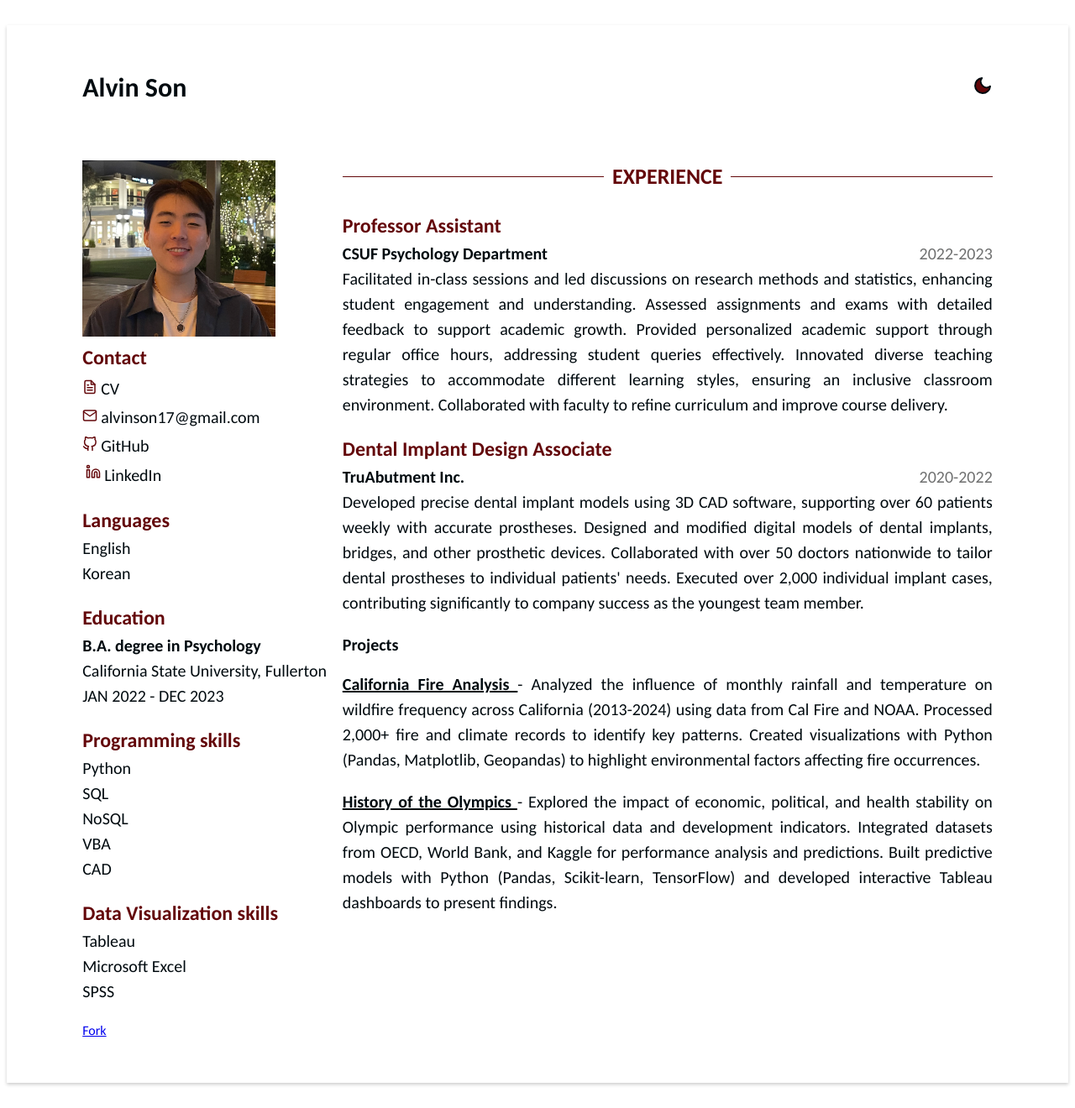
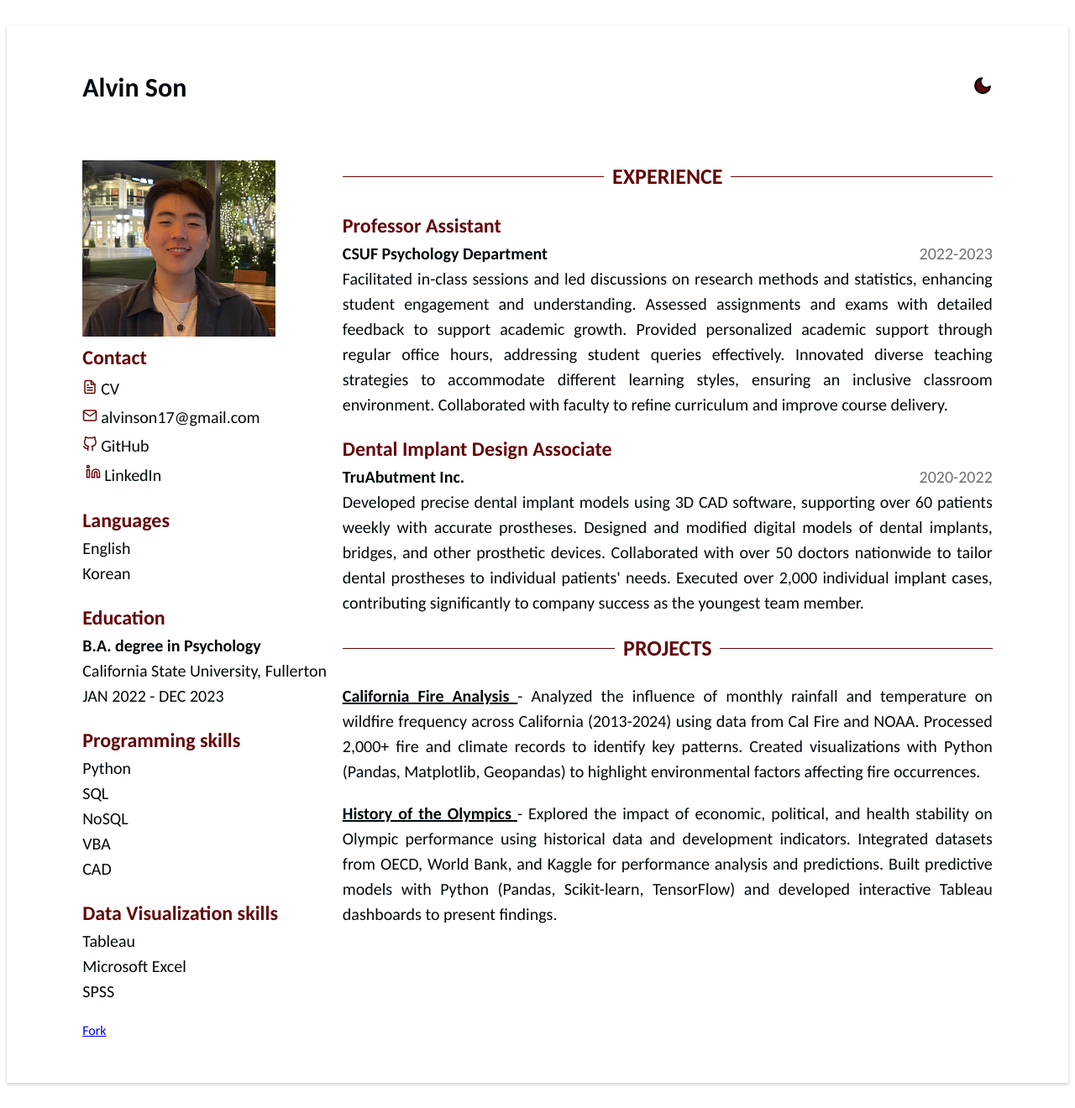
Before and after one commit to Alvin-Son/Alvin-Son.github.io, a Jekyll site: the page built from index.html, in a window 1280 px wide. Shown: the whole page at 84% size. Built offline with Jekyll 4.4.1, drawn with Linux system fonts in a browser that asks for light colours.

Commit message:
Update projects.scss

```diff
--- a/_sass/includes/projects.scss
+++ b/_sass/includes/projects.scss
@@ -1,23 +1,13 @@
 .projects {
     .title {
-        @include body-text;
+        @include header;
         font-weight: bold;
-        .time {
-                float: right;
-                color: var(--fg-color-title-sm);
-                font-weight: 100;
-            }
     }
     .project {
         margin-bottom: 20px;
         .project-link {
             @include body-text;
             font-weight: bold;
-            .time {
-                float: right;
-                color: var(--fg-color-title-sm);
-                font-weight: 100;
-            }
         }
         .details {
             @include body-text;
```
